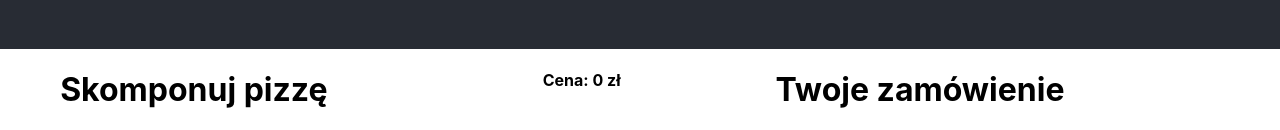
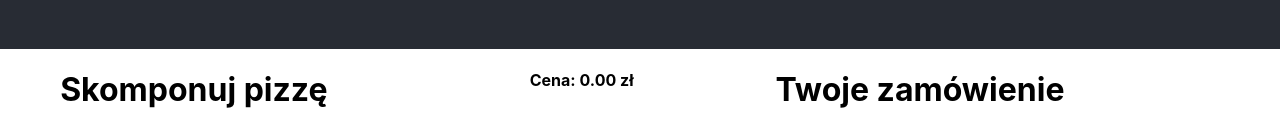
Before and after one commit to ibianche/zamow-pizze-react, a React (Create React App) app: page / in a window 1280 px wide. Shown: the part 251-381 px from the top of the page. Built offline with nearby package versions, Linux system fonts and the light colour scheme.

Commit message:
przeliczanie ceny po dodaniu nowego skladnika f32

```diff
--- a/src/components/skomponuj.js
+++ b/src/components/skomponuj.js
@@ -5,6 +5,8 @@ import Dodatki from '../dane';
 function Skomponuj() {
 
   const [dodatki, setDodatki] = useState([]);
+  const [koszt, setKoszt] = useState(0);
+  const [baza, setBaza] = useState(700);
 
   useEffect(() => {
     Dodatki.map(dodatek => {
@@ -15,7 +17,7 @@ function Skomponuj() {
 
   }, []);     //[] dodaje sie po to zeby metoda byla wykonana tylko 1 raz
 
-  const dodatekZmiana = (dodatek) => {
+  const dodatekZmiana = (dodatek) => {        //funkcja do klikania dodatkow
     setDodatki(
       dodatki.map(el => {
         if (el.nazwa === dodatek.nazwa) {
@@ -24,6 +26,10 @@ function Skomponuj() {
         return el;
       })
     );
+
+    setKoszt(dodatki.reduce( (suma, dodatek) => {
+      return dodatek.checked ? suma + dodatek.koszt : suma;
+    }, baza))
   }
 
 
@@ -31,7 +37,7 @@ function Skomponuj() {
     <div className='skomponuj'>
 
       <h1>Skomponuj pizzę </h1>
-      <h4>Cena: 0 zł</h4>
+      <h4>Cena: {(koszt /100).toFixed(2)} zł</h4>
       <div>
         <img className={'wielkosc mala'} src={process.env.PUBLIC_URL + '/assets/size.png'} alt='rozmiar_mały'/>
         <img className={'wielkosc srednia'} src={process.env.PUBLIC_URL + '/assets/size.png'} alt='rozmiar_mały'/>
```
